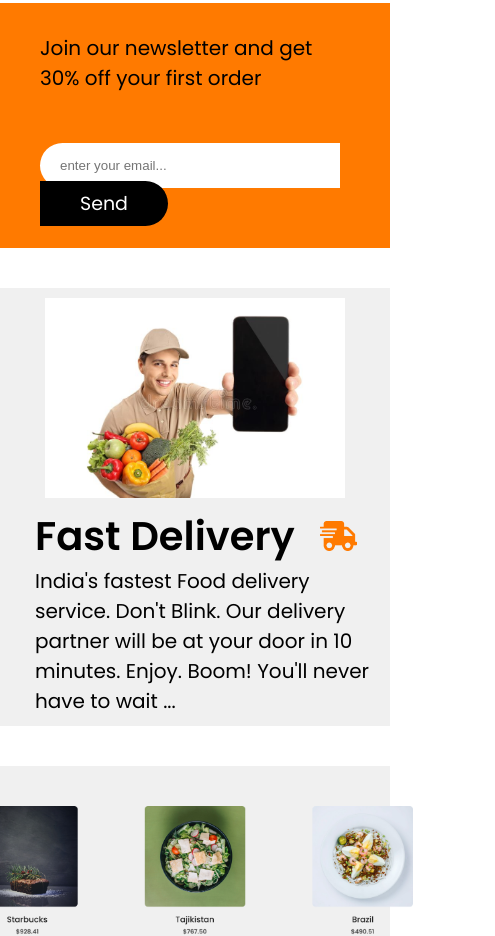
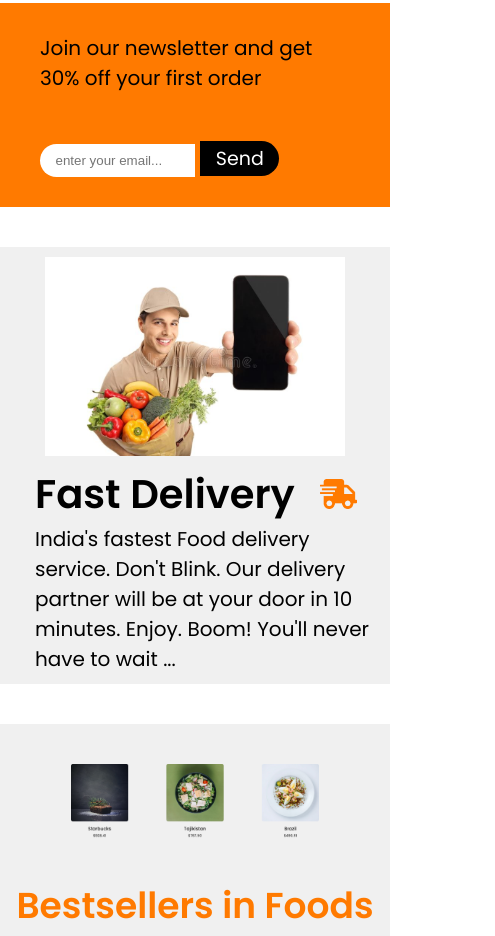
Before and after one commit to dev-yusupov/foodhub, a plain HTML site: page index.html in a window 390 px wide. Shown: the part 843-1779 px from the top of the page, 495 px wide, since content can reach past the window. Drawn offline with Linux system fonts and the light colour scheme.

Commit message:
Everything nearly completed

```diff
--- a/css/foodhub.css
+++ b/css/foodhub.css
@@ -368,12 +368,12 @@ nav .hamburger div {
 }
 
 .subsription-section .submit-section input[type="text"] {
-	padding: 15px 20px;
-	width: 300px;
+	padding: 2.8% 5%;
+	width: 50%;
 }
 
 .subsription-section .submit-section a.submit-button {
-	padding: 9px 40px;
+	padding: 1.4% 5%;
 }
 
 /* DElivery Section */
@@ -409,7 +409,8 @@ nav .hamburger div {
 }
 
 .food-price-section img {
-	height: 130px;
+	height: initial;
+	width: 80%;
 }
 
 .bestsellers .bestseller-food {
@@ -423,13 +424,14 @@ nav .hamburger div {
 
 .bestsellers .bestseller-food .food-mockup-section {
 	display: flex;
+	flex-direction: column;
 	justify-content: center;
 	text-align: center;
 }
 
 .bestsellers .food-mockup-section img {
-	width: 200px;
-	padding: 5px 10px;
+	width: 100%;
+	padding: 15px 10px;
 }
 
 
```
